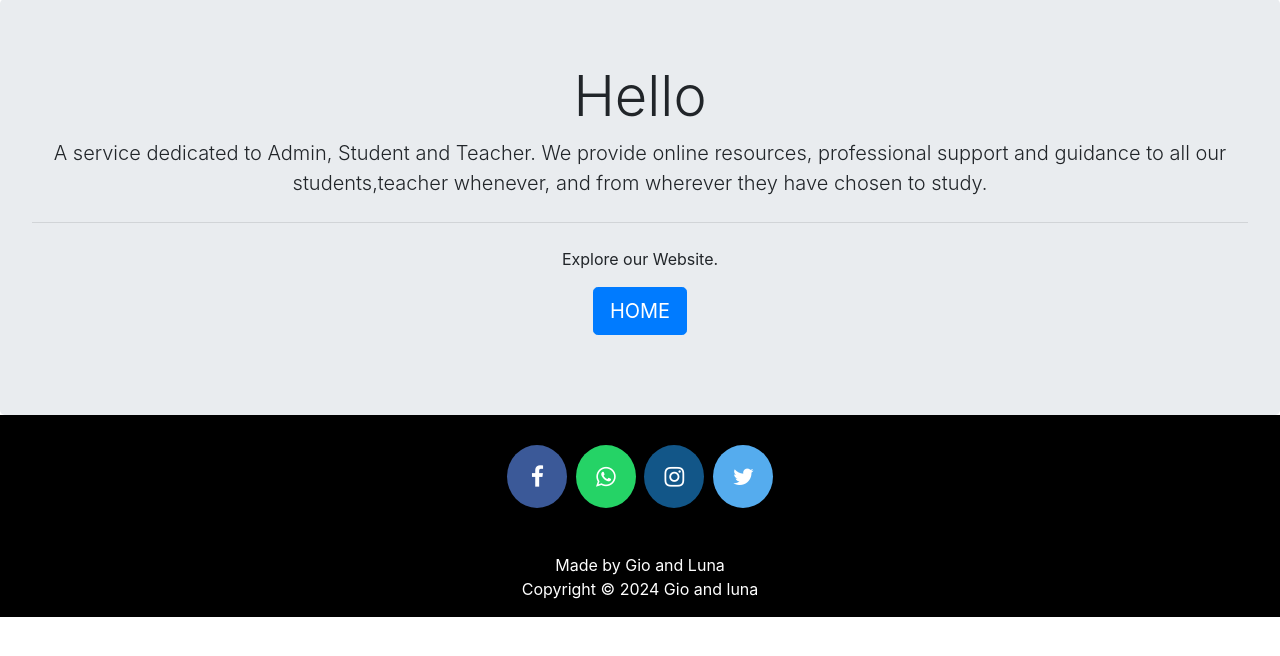
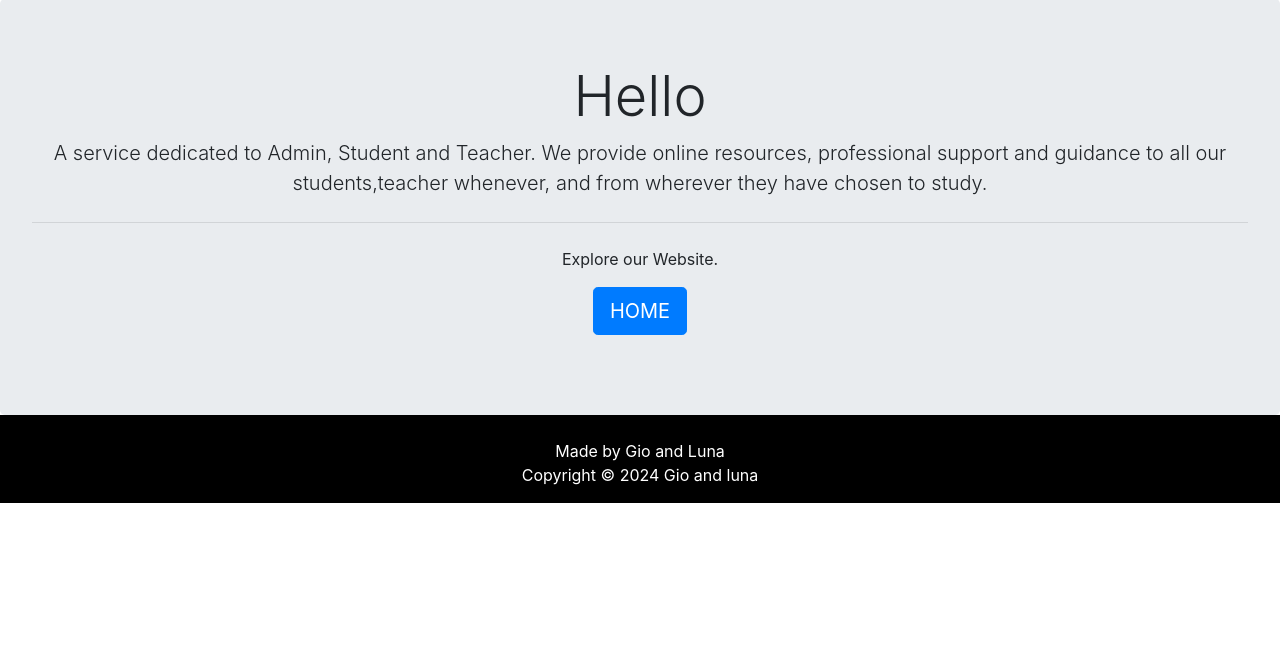
Before and after one commit to giorgioGTelian/schoolmanagement-python-master, a Django app: page /aboutus in a window 1280 px wide. Shown: the part 109-765 px from the top of the page. Run offline with Django 3.2, Linux system fonts and the light colour scheme; some libraries are stand-ins or nearby versions.

Commit message:
cleaning up the footer

```diff
--- a/templates/school/footer.html
+++ b/templates/school/footer.html
@@ -62,12 +62,6 @@
 
 <footer>
 
-  <p>
-    <a href="https://facebook.com/sumit.luv/" class="fa fa-facebook"></a>
-    <a href="https://api.whatsapp.com/send?phone=919572181024&text=Hello%20Sumit.%0d%0aHow%20are%20you%20%3f%0d%0aI%20came%20from%20your%20website.&source=&data=#" class="fa fa-whatsapp"></a>
-    <a href="https://instagram.com/sumit.luv" class="fa fa-instagram"></a>
-    <a href="https://twitter.com/sumitkumar1503" class="fa fa-twitter"></a>
-  </p>
 
   <br>
   <div class="container">
```
